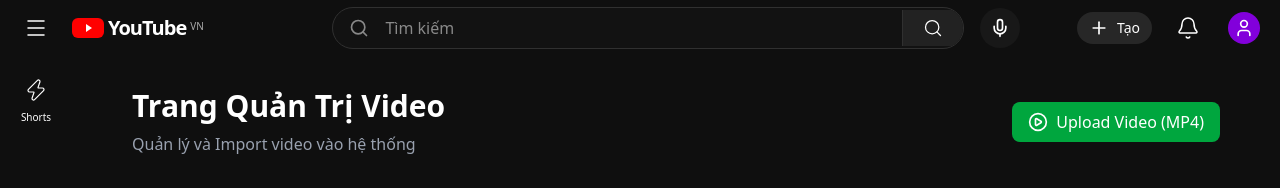
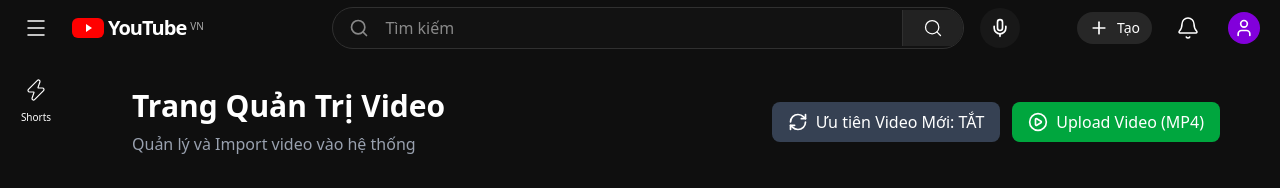
Before and after one commit to tgbao123/ytb-for-kids, a Next.js app: page /admin in a window 1280 px wide. Shown: the top 188 px of the page. Built offline with nearby package versions, Linux system fonts and the light colour scheme; no server answers; the database is empty.

Commit message:
feat: add global toggle for prioritizing newest videos via DB setting

```diff
--- a/src/app/admin/page.tsx
+++ b/src/app/admin/page.tsx
@@ -18,6 +18,7 @@ export default function AdminPage() {
   const [loading, setLoading] = useState(true);
   const [statusMsg, setStatusMsg] = useState({ text: '', type: '' });
   const [isUploading, setIsUploading] = useState(false);
+  const [prioritizeNewest, setPrioritizeNewest] = useState(true);
 
   const fileInputRef = useRef<HTMLInputElement>(null);
 
@@ -29,6 +30,12 @@ export default function AdminPage() {
       if (data.success) {
         setVideos(data.videos);
       }
+
+      const setRes = await fetch('/api/admin/settings');
+      const setData = await setRes.json();
+      if (setData.success) {
+        setPrioritizeNewest(setData.value);
+      }
     } catch (e) {
       console.error(e);
     }
@@ -38,6 +45,22 @@ export default function AdminPage() {
   useEffect(() => {
     fetchVideos();
   }, []);
+
+  const togglePrioritize = async () => {
+    const newValue = !prioritizeNewest;
+    setPrioritizeNewest(newValue);
+    try {
+      await fetch('/api/admin/settings', {
+        method: 'POST',
+        headers: { 'Content-Type': 'application/json' },
+        body: JSON.stringify({ value: newValue })
+      });
+      setStatusMsg({ text: `Đã ${newValue ? 'BẬT' : 'TẮT'} tính năng ưu tiên video mới nhất!`, type: 'success' });
+    } catch (e) {
+      console.error(e);
+      setStatusMsg({ text: 'Lỗi khi lưu cài đặt', type: 'error' });
+    }
+  };
 
   const handleFileUpload = async (e: React.ChangeEvent<HTMLInputElement>) => {
     const file = e.target.files?.[0];
@@ -98,7 +121,15 @@ export default function AdminPage() {
           <h1 className="text-3xl font-bold mb-2">Trang Quản Trị Video</h1>
           <p className="text-gray-400">Quản lý và Import video vào hệ thống</p>
         </div>
-        <div className="flex flex-wrap gap-3">
+        <div className="flex flex-wrap gap-3 items-center">
+          <button
+            onClick={togglePrioritize}
+            className={`flex items-center gap-2 px-4 py-2 rounded-lg font-medium transition ${prioritizeNewest ? 'bg-purple-600 hover:bg-purple-700' : 'bg-gray-700 hover:bg-gray-600'}`}
+          >
+            <RefreshCw className={`w-5 h-5 ${prioritizeNewest ? 'animate-spin-slow' : ''}`} />
+            {prioritizeNewest ? 'Ưu tiên Video Mới: BẬT' : 'Ưu tiên Video Mới: TẮT'}
+          </button>
+
           <input
             type="file"
             accept="video/mp4"
--- /dev/null
+++ b/src/app/api/admin/settings/route.ts
@@ -0,0 +1,19 @@
+import { NextResponse } from 'next/server';
+import { PrismaClient } from '@prisma/client';
+
+const prisma = new PrismaClient();
+
+export async function GET() {
+  const setting = await prisma.setting.findUnique({ where: { key: 'PRIORITIZE_NEWEST' } });
+  return NextResponse.json({ success: true, value: setting?.value === 'true' });
+}
+
+export async function POST(req: Request) {
+  const { value } = await req.json();
+  await prisma.setting.upsert({
+    where: { key: 'PRIORITIZE_NEWEST' },
+    update: { value: String(value) },
+    create: { key: 'PRIORITIZE_NEWEST', value: String(value) }
+  });
+  return NextResponse.json({ success: true });
+}
--- a/src/app/shorts/ShortsClient.tsx
+++ b/src/app/shorts/ShortsClient.tsx
@@ -16,7 +16,7 @@ interface Short {
 
 import HlsVideo from '@/components/HlsVideo';
 
-export default function ShortsClient({ initialShorts }: { initialShorts: Short[] }) {
+export default function ShortsClient({ initialShorts, prioritizeNewest = true }: { initialShorts: Short[], prioritizeNewest?: boolean }) {
   const [liked, setLiked] = useState<Record<string, boolean>>({});
   const [disliked, setDisliked] = useState<Record<string, boolean>>({});
 
@@ -37,11 +37,12 @@ export default function ShortsClient({ initialShorts }: { initialShorts: Short[]
       return { ...getNextFromBag(), uniqueId: `rand-${Math.random()}` };
     });
 
-    // Ép 5 video MỚI NHẤT (từ initialShorts đã sort DESC) vào đúng vị trí bắt đầu (index 50 trở đi)
-    // Để user vừa vào là thấy ngay hàng nóng!
-    const numToInject = Math.min(5, initialShorts.length);
-    for (let i = 0; i < numToInject; i++) {
-      list[50 + i] = { ...initialShorts[i], uniqueId: `newest-${i}-${Math.random()}` };
+    // Nếu có cờ ưu tiên, ép 5 video MỚI NHẤT (từ initialShorts đã sort DESC) vào đúng vị trí bắt đầu (index 50 trở đi)
+    if (prioritizeNewest) {
+      const numToInject = Math.min(5, initialShorts.length);
+      for (let i = 0; i < numToInject; i++) {
+        list[50 + i] = { ...initialShorts[i], uniqueId: `newest-${i}-${Math.random()}` };
+      }
     }
 
     return list;
--- a/src/app/shorts/page.tsx
+++ b/src/app/shorts/page.tsx
@@ -11,5 +11,8 @@ export default async function ShortsPage() {
     orderBy: { createdAt: 'desc' }
   });
 
-  return <ShortsClient initialShorts={videos} />;
+  const setting = await prisma.setting.findUnique({ where: { key: 'PRIORITIZE_NEWEST' } });
+  const prioritizeNewest = setting ? setting.value === 'true' : true; // Mặc định là true
+
+  return <ShortsClient initialShorts={videos} prioritizeNewest={prioritizeNewest} />;
 }
```
Also changed, not shown: 1 other file (tests, documents, lock files or other folders).
